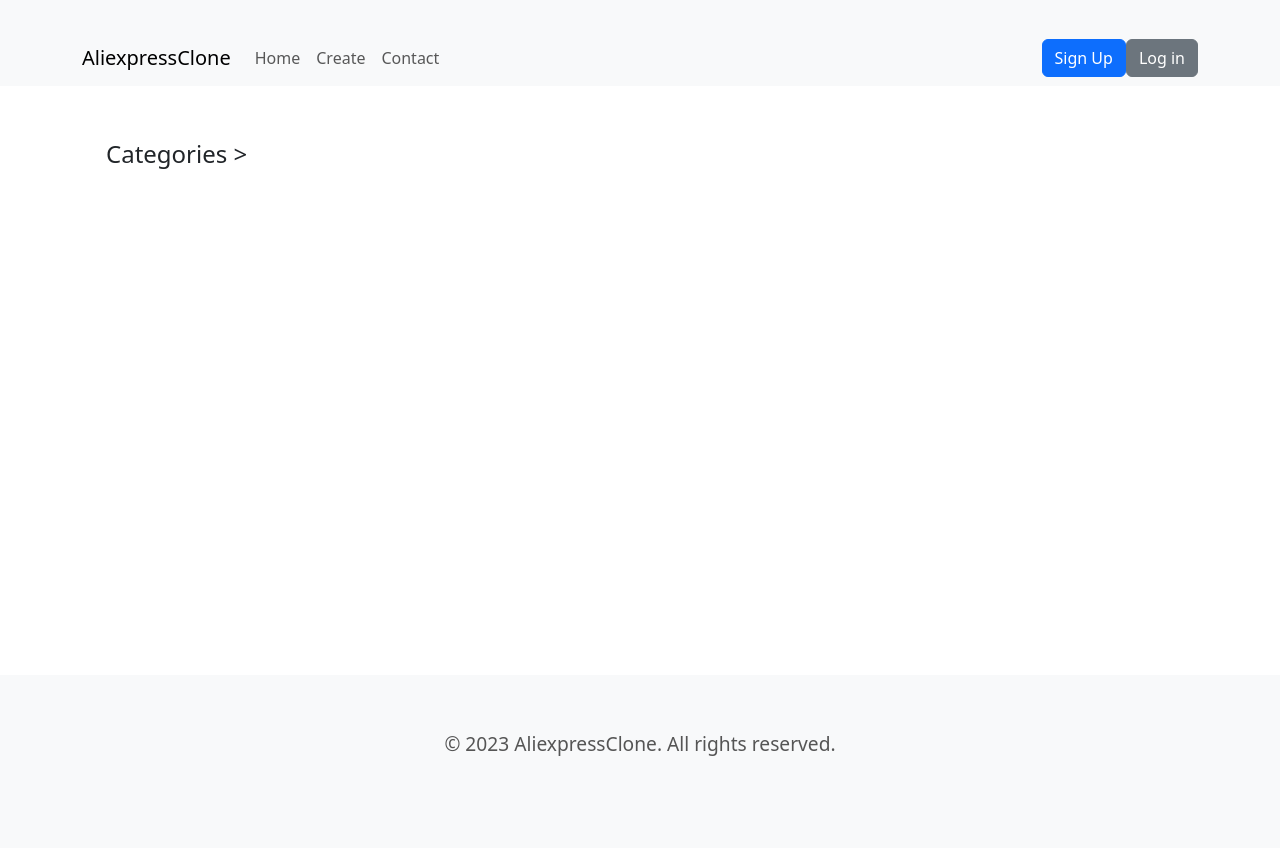
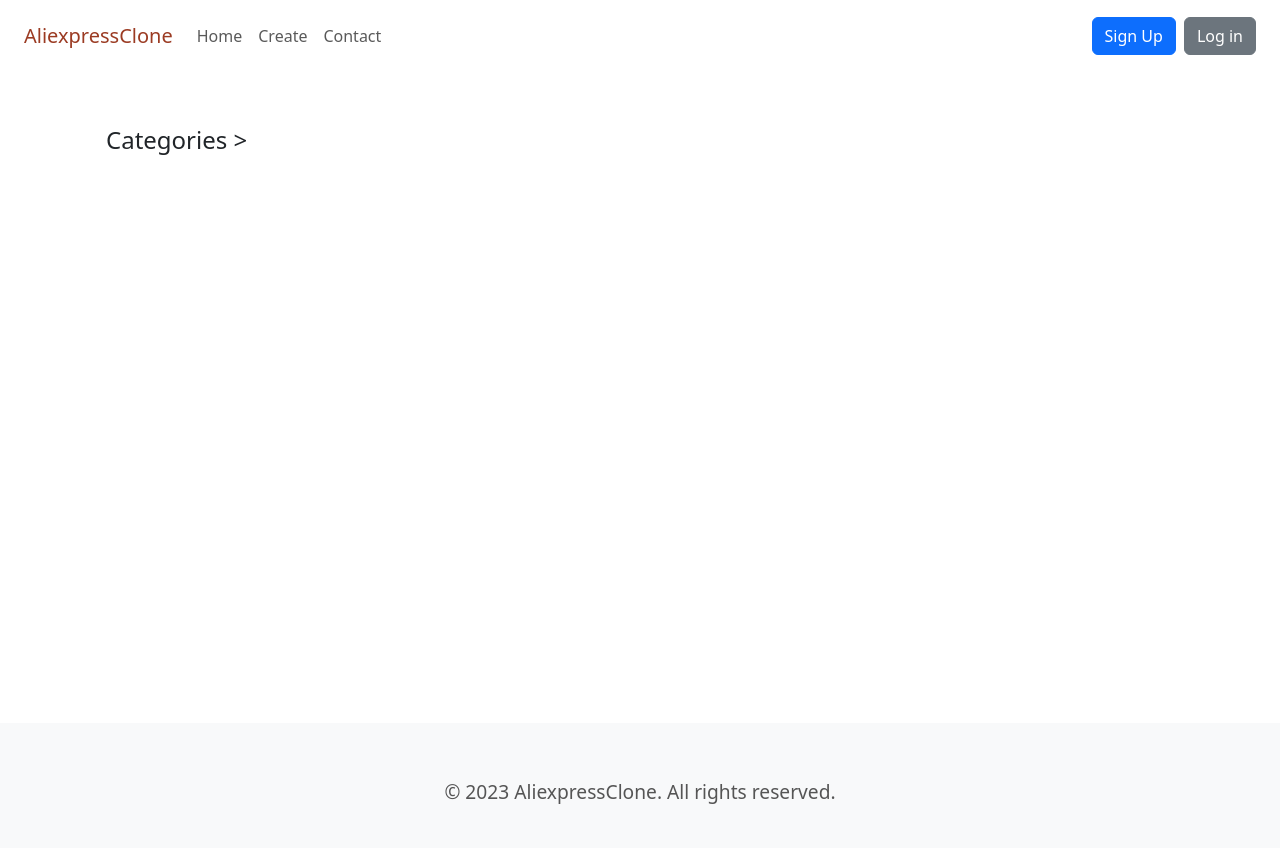
Before and after one commit to Deveno2222/Aliexpress, a Django app: page / in a window 1280 px wide. Before the commit the page ends 756 px from the top, so only its background shows below. Run offline with Django 4.2, Linux system fonts and the light colour scheme; data that the repository does not hold is empty.

Commit message:
modified base.html

```diff
--- a/templates/base.html
+++ b/templates/base.html
@@ -1,5 +1,4 @@
 {% load static %}
-
 <!DOCTYPE html>
 <html lang="en">
 <head>
@@ -8,14 +7,14 @@
   <meta name="viewport" content="width=device-width, initial-scale=1.0">
   <title>{% block title %}Aliexpress Clone{% endblock %}</title>
   <link href="https://cdn.jsdelivr.net/npm/bootstrap@5.3.0/dist/css/bootstrap.min.css" rel="stylesheet" integrity="sha384-9ndCyUaIbzAi2FUVXJi0CjmCapSmO7SnpJef0486qhLnuZ2cdeRhO02iuK6FUUVM" crossorigin="anonymous">
-  <link rel="stylesheet" href=" {% static 'css/style.css' %} ">
+  <link rel="stylesheet" href="{% static 'css/style.css' %}">
 </head>
-<body>
+<body class="pt-5">
   <div class="site">
     <header>
-      <nav class="navbar navbar-expand-lg navbar-light bg-light">
-        <div class="container">
-          <a class="navbar-brand" href="/">AliexpressClone</a>
+      <nav class="navbar navbar-expand-lg navbar-light bg-white fixed-top">
+        <div class="container-fluid py-2 px-4">
+          <a class="navbar-brand" href="/" style="color: rgb(155, 59, 35);">AliexpressClone</a>
           <button class="navbar-toggler" type="button" data-bs-toggle="collapse" data-bs-target="#navbarNav" aria-controls="navbarNav" aria-expanded="false" aria-label="Toggle navigation">
             <span class="navbar-toggler-icon"></span>
           </button>
@@ -33,18 +32,22 @@
             </ul>
           </div>
           {% if request.user.is_authenticated %}
-            <a href="#" class="btn btn-outline-primary">Inbox</a>
-            <a href="{% url 'dashboard:index' %}" class="btn btn-outline-secondary">Dashboard</a>
+          <div class="d-flex">
+            <a href="#" class="btn btn-outline-primary me-2">Inbox</a>
+            <a href="{% url 'dashboard:index' %}" class="btn btn-outline-secondary me-2">Dashboard</a>
             <a href="{% url 'core:logout' %}" class="btn btn-outline-secondary">Exit</a>
+          </div>
           {% else %}
-            <a href="{% url 'core:signup' %}" class="btn btn-primary">Sign Up</a>
+          <div class="d-flex">
+            <a href="{% url 'core:signup' %}" class="btn btn-primary me-2">Sign Up</a>
             <a href="{% url 'core:login' %}" class="btn btn-secondary">Log in</a>
+          </div>
           {% endif %}
         </div>
       </nav>
     </header>
     <div class="content">
-      <div class="container">
+      <div class="container py-4">
         {% block content %}
         {% endblock %}
       </div>
```
